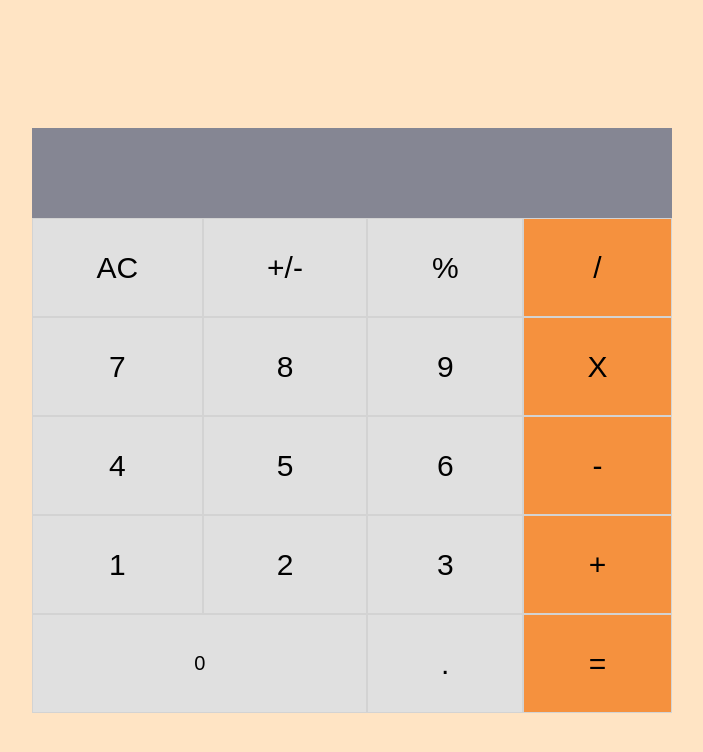
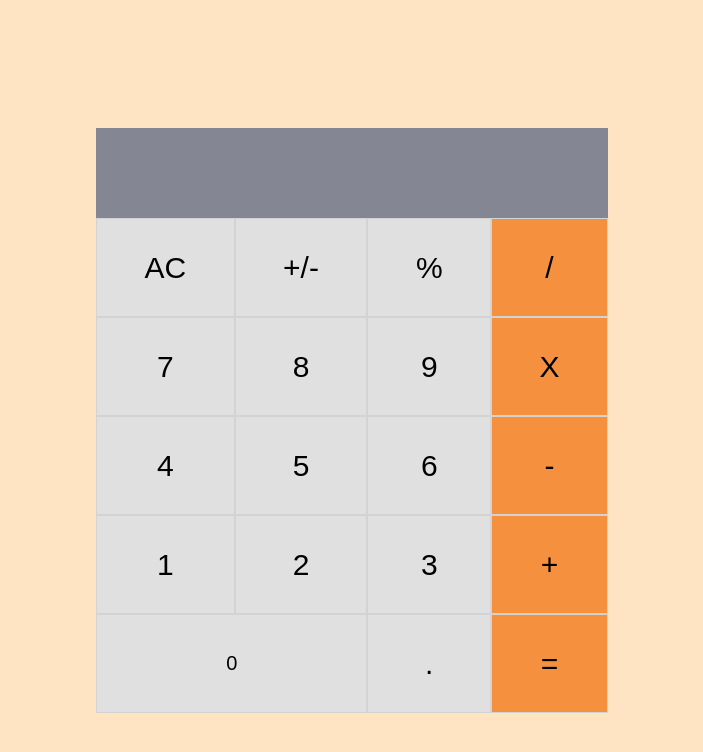
Before and after one commit to Ursaaaaaa/math-magicians, a React (Create React App) app: page / in a window 1280 px wide. Shown: the top 752 px of the page, without its empty margins (288-991 px from the left). Built offline with nearby package versions, Linux system fonts and the light colour scheme.

Commit message:
Update UI

```diff
--- a/src/components/calc.css
+++ b/src/components/calc.css
@@ -15,14 +15,14 @@ body {
 
   .displayInputs {
     background-color: #858693;
-    width: 50%;
+    width: 40%;
     height: 90px;
   }
 
   .calcDiv {
     display: grid;
     grid-template-columns: auto auto auto auto;
-    width: 50%;
+    width: 40%;
   }
 
   .btn {
```
